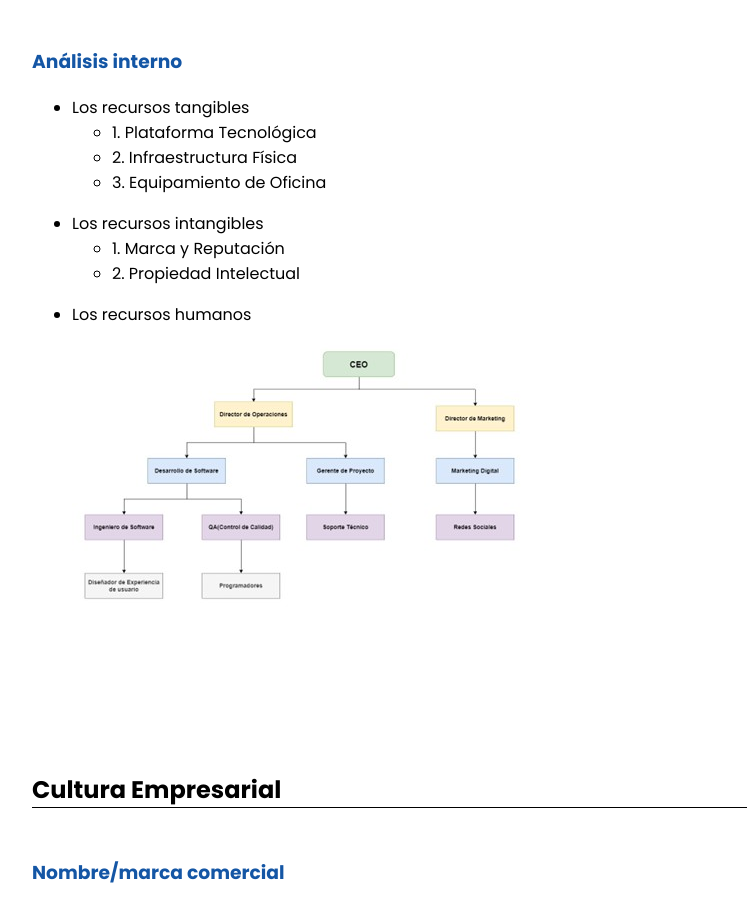
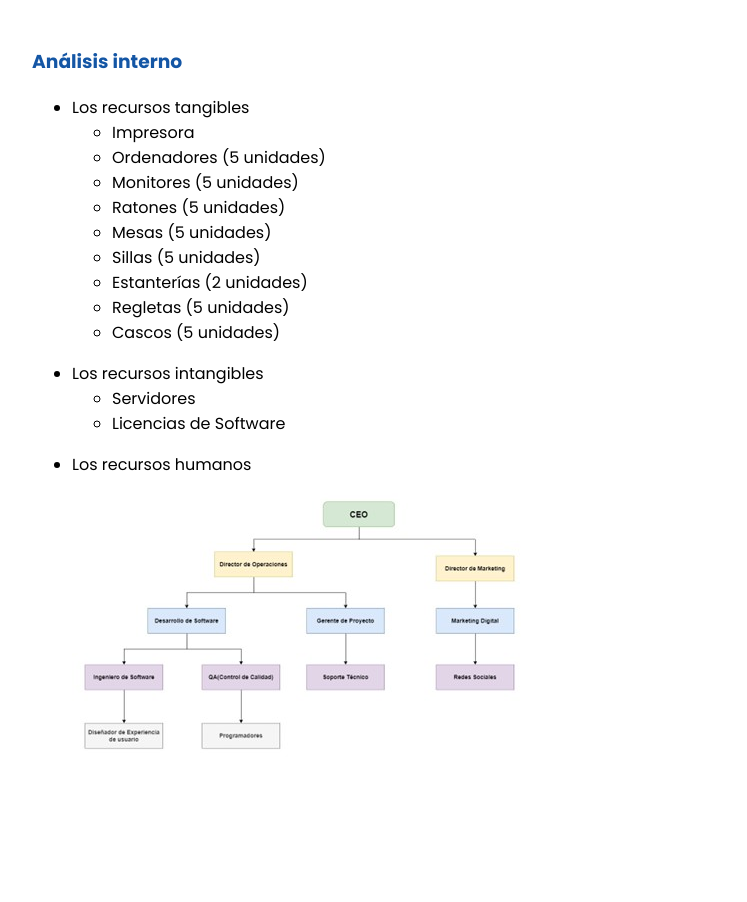
Before and after one commit to marionador/innova-web, a plain HTML site: page index.html in a window 1280 px wide. Shown: the part 4316-5218 px from the top of the page, without its empty margins (160-907 px from the left). Drawn offline with Linux system fonts and the light colour scheme.

Commit message:
Update index.html

```diff
--- a/index.html
+++ b/index.html
@@ -104,17 +104,23 @@
             <ul>
                 <li>Los recursos tangibles</li>
                 <ul>
-                    <li>1. Plataforma Tecnológica</li>
-                    <li>2. Infraestructura Física</li>
-                    <li>3. Equipamiento de Oficina</li>
+                    <li>Impresora</li>
+                    <li>Ordenadores (5 unidades)</li>
+                    <li>Monitores (5 unidades)</li>
+                    <li>Ratones (5 unidades)</li>
+                    <li>Mesas (5 unidades)</li>
+                    <li>Sillas (5 unidades)</li>
+                    <li>Estanterías (2 unidades)</li>
+                    <li>Regletas (5 unidades)</li>
+                    <li>Cascos (5 unidades)</li>
                 </ul>
             </ul>
 
             <ul>
                 <li>Los recursos intangibles</li>
                 <ul>
-                    <li>1. Marca y Reputación</li>
-                    <li>2. Propiedad Intelectual</li>
+                    <li>Servidores</li>
+                    <li>Licencias de Software</li>
                 </ul>
             </ul>
 
```
